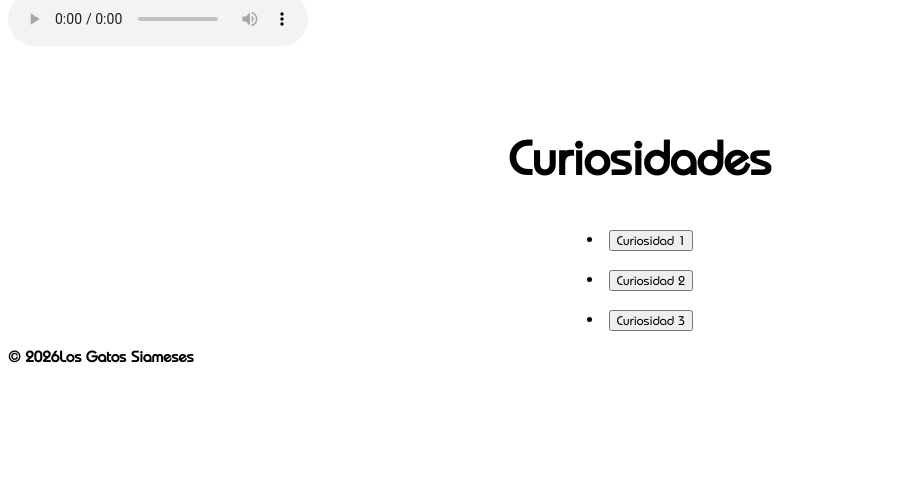
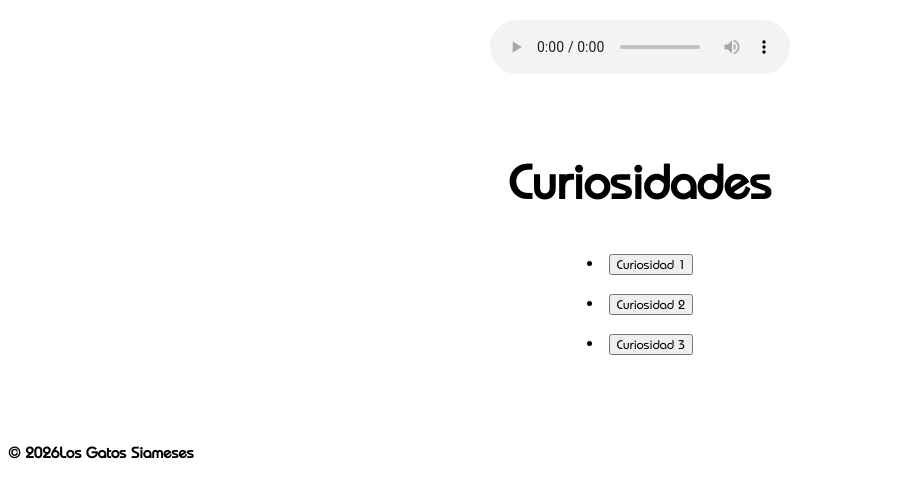
Before and after one commit to zamoranojosue/zamoranojosue.github.io, a plain HTML site: page index.html in a window 1280 px wide. Shown: the part 330-813 px from the top of the page, without its empty margins (0-906 px from the left). Drawn offline with Linux system fonts and the light colour scheme.

Commit message:
Refactor styles.css for improved layout and structure

```diff
--- a/styles.css
+++ b/styles.css
@@ -6,8 +6,15 @@
 }
 
 body {
+  display: flex;
+  flex-direction: column;
+  min-height: 100vh;
   font-family: "Bauhaus 93", sans-serif;
   font-weight: bold;
+}
+
+footer {
+  margin-top: auto;
 }
 
 button {
@@ -24,6 +31,10 @@ button {
   margin: 0 auto;
   border: 4px solid black;
   border-radius: 10px;
+}
+#audio {
+  display: block;
+  margin: 20px auto 0;
 }
 .caja-curiosidad {
   display: flex;
```
